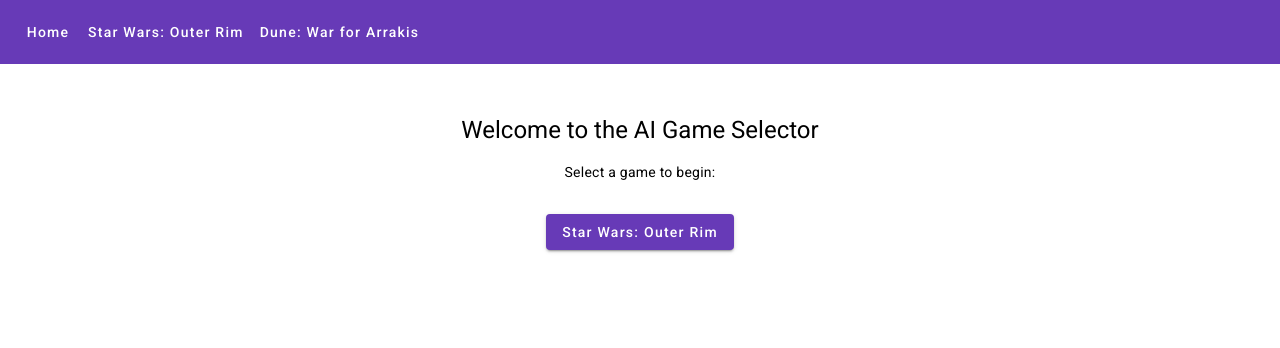
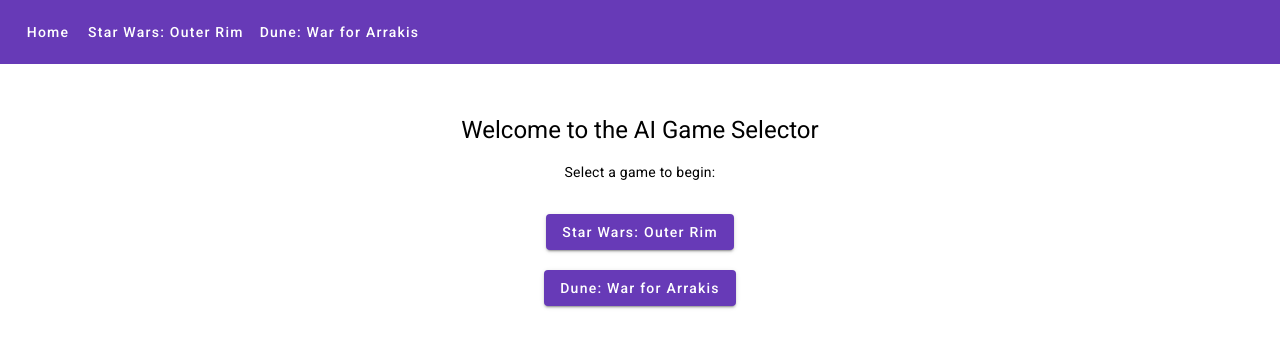
Before and after one commit to DinoKraljeta/dinokraljeta.github.io, an Angular app: page / in a window 1280 px wide. Shown: the top 348 px of the page. Built offline with nearby package versions, Linux system fonts and the light colour scheme.

Commit message:
added dune btn to landing

```diff
--- a/src/app/landing/landing.component.html
+++ b/src/app/landing/landing.component.html
@@ -4,4 +4,7 @@
   <button mat-raised-button color="primary" routerLink="/outer-rim">
     Star Wars: Outer Rim
   </button>
+  <button mat-raised-button color="primary" routerLink="/war-for-arrakis">
+    Dune: War for Arrakis
+  </button>
 </div>
```
